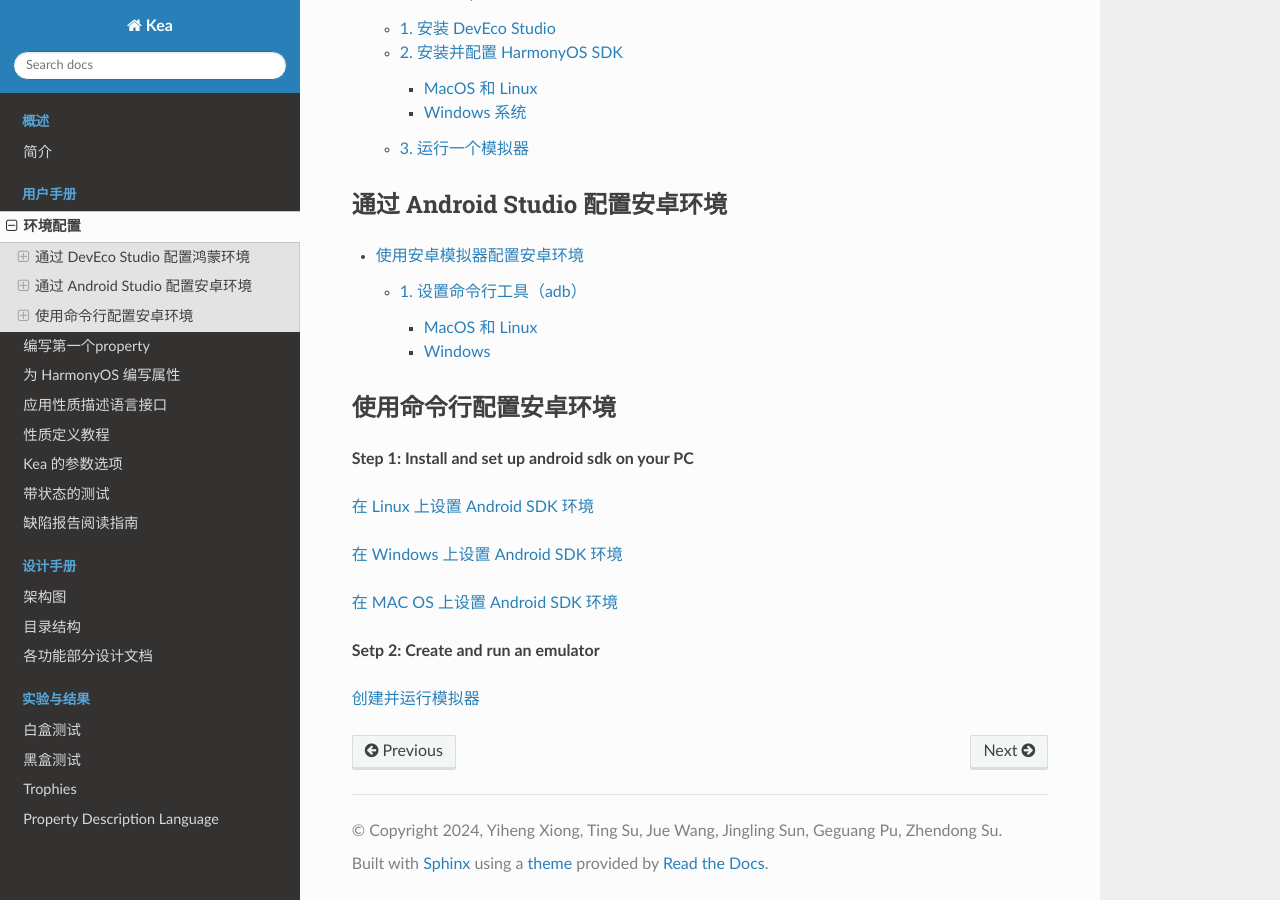
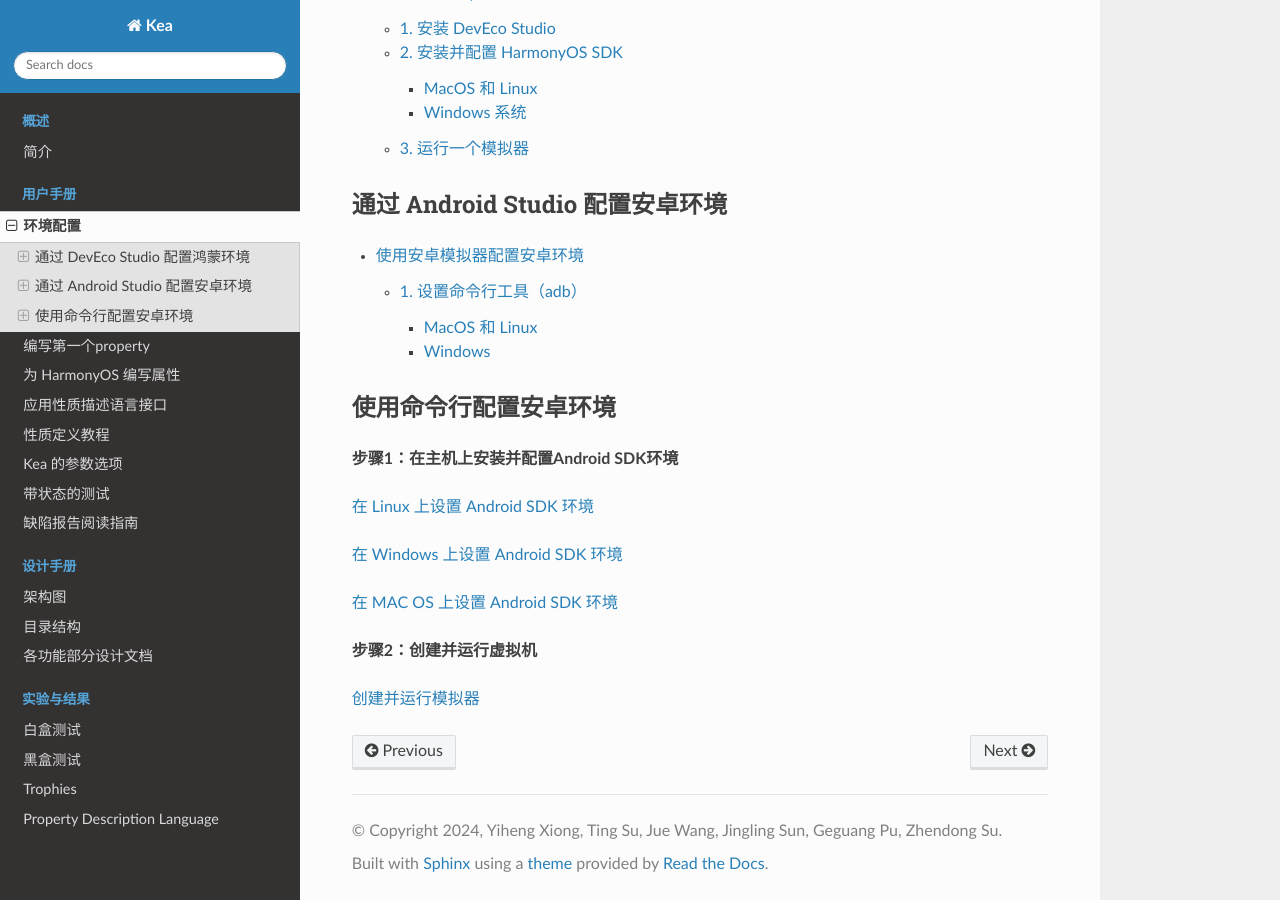
Before and after one commit to XixianLiang/kea-technic-docs, a Sphinx documentation site: the page built from docs/source/part-keaUserManuel/envirnment_setup.rst, in a window 1280 px wide and 900 px high, scrolled down 563 px. Built offline with Sphinx 7.4.7 and the Read the Docs theme 3.1.0, drawn with Linux system fonts in a browser that asks for light colours.

Commit message:
translate english to Chinese

```diff
--- a/docs/source/part-keaUserManuel/envirnment_setup.rst
+++ b/docs/source/part-keaUserManuel/envirnment_setup.rst
@@ -35,7 +35,7 @@
 使用命令行配置安卓环境
 -------------------------------------------------------------------
 
-**Step 1: Install and set up android sdk on your PC**
+**步骤1：在主机上安装并配置Android SDK环境**
 
 :doc:`androidSDK/Linux`
 
@@ -43,7 +43,7 @@
 
 :doc:`androidSDK/Mac`
 
-**Setp 2: Create and run an emulator**
+**步骤2：创建并运行虚拟机**
 
 :doc:`androidSDK/emulator`
 
```
